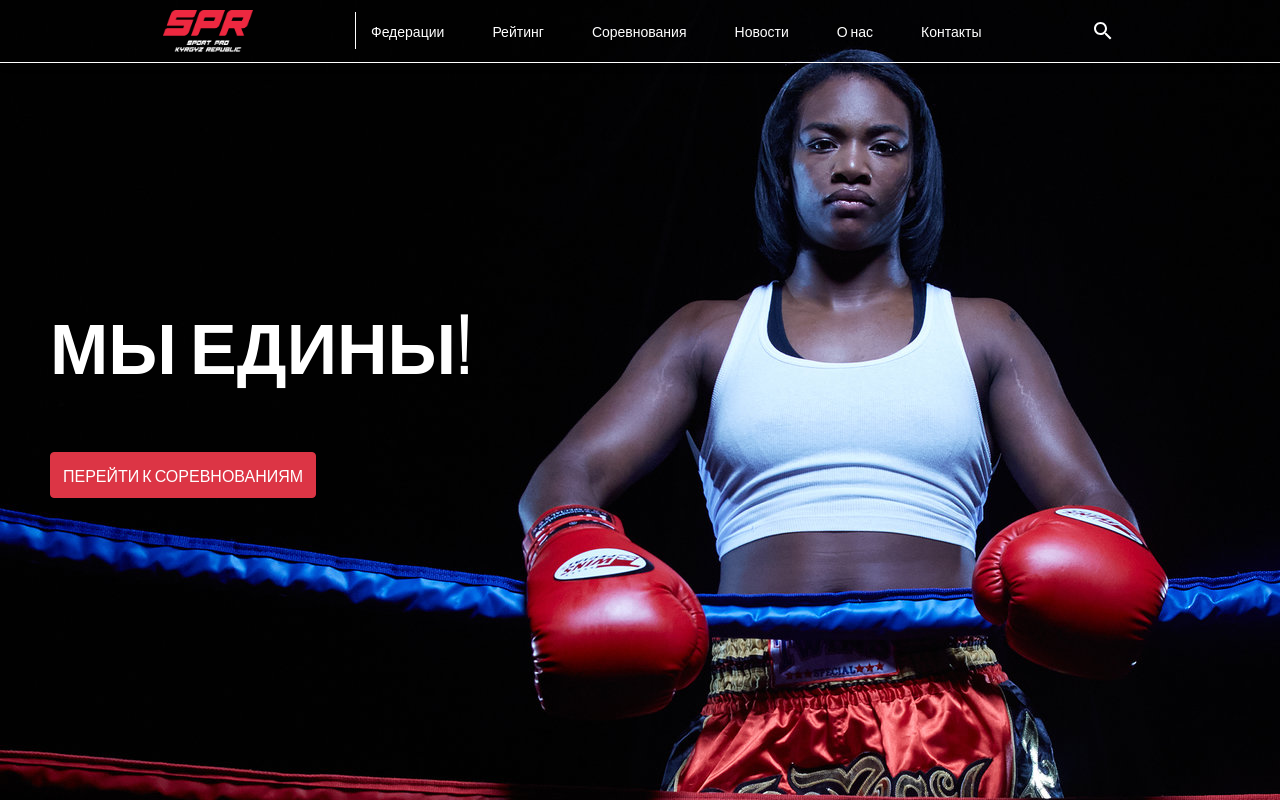
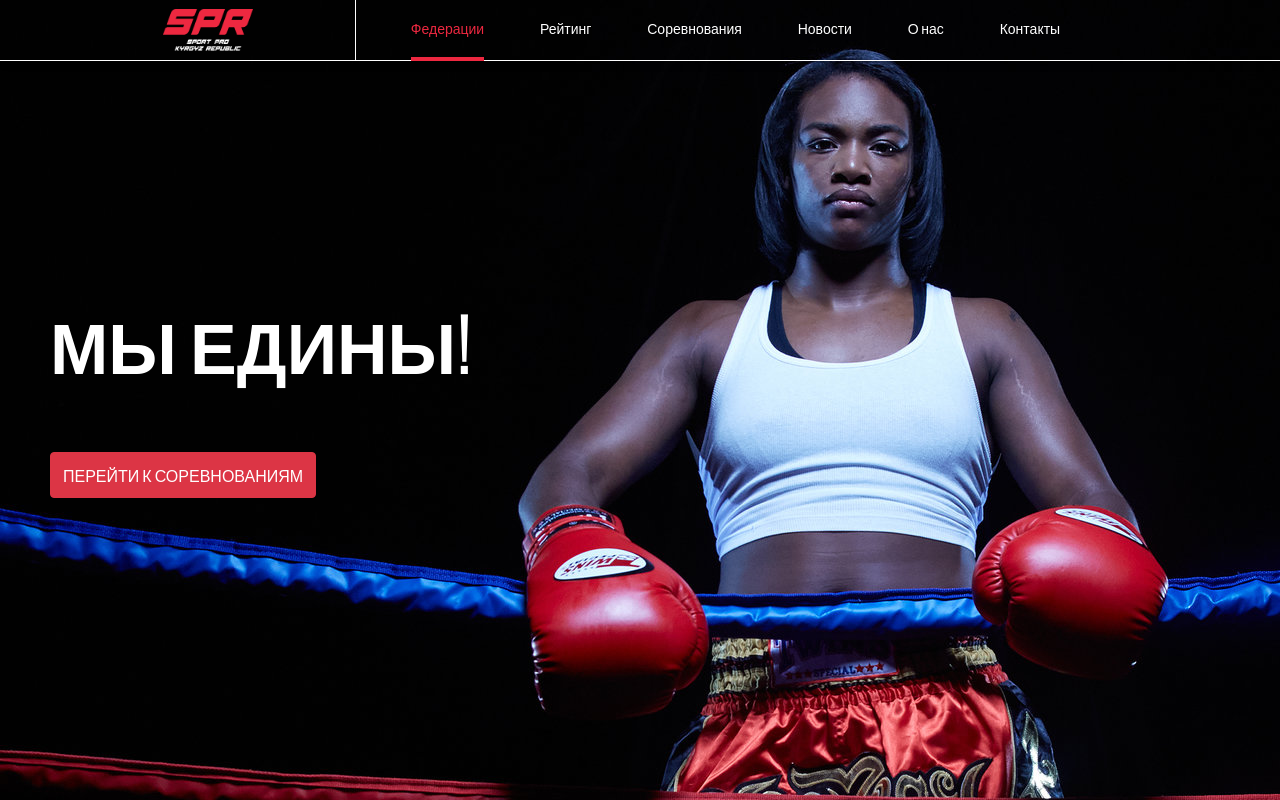
Before and after one commit to sportproteam2/frontend, a React (Create React App) app: page / in a window 1280 px wide. Shown: the top 800 px of the page. Built offline with nearby package versions, Linux system fonts and the light colour scheme.

Commit message:
feat: added active style for topbar selected items

```diff
--- a/package.json
+++ b/package.json
@@ -11,11 +11,11 @@
     "react-dom": "^17.0.2",
     "react-router-dom": "^5.2.0",
     "react-scripts": "^4.0.3",
-    "web-vitals": "^1.1.2"
+    "web-vitals": "^1.1.2start"
   },
   "scripts": {
     "dev": "react-scripts start",
-    "start": "serve -s build",
+    "start": "react-scripts start",
     "build": "react-scripts build",
     "heroku-postbuild": "npm run build"
   },
@@ -40,6 +40,7 @@
   "devDependencies": {
     "@material-ui/core": "^4.11.4",
     "@material-ui/icons": "^4.11.2",
+    "prop-types": "^15.7.2",
     "react": "^17.0.2",
     "reactstrap": "^8.9.0"
   }
--- a/src/assets/styles/FooterStyle.js
+++ b/src/assets/styles/FooterStyle.js
@@ -31,8 +31,8 @@ const footerStyle = {
         textTransform: 'uppercase'
     },
     footer_column_anchor: {
-        textDecoration: 'none',
-        color: 'white'
+        textDecoration: 'none !important',
+        color: 'white !important'
     },
     footer_column_text: {
         color: 'white',
--- a/src/assets/styles/HeaderStyle.js
+++ b/src/assets/styles/HeaderStyle.js
@@ -12,8 +12,7 @@ const headerStyle = {
         color: 'black !important'
     },
     appBar_container: {
-        display: 'flex',
-        alignItems: 'center'
+        display: 'flex'
     },
     appBar_logo_wrapper: {
         display: 'flex',
@@ -21,11 +20,11 @@ const headerStyle = {
         alignItems: 'center'
     },
     appBar_logo: {
-        margin: '10px 10px 10px 0px',
+        margin: '9px 9px 9px 0px',
         width: '90px'
     },
     appBar_menu: {
-        height: 'auto',
+        maxHeight: 'inherit !important',
         borderLeft: 'solid 1px'
     },
     appBar_icon_wrapper: {
@@ -35,26 +34,33 @@ const headerStyle = {
     },
     list: {
         display: 'flex',
-        justifyContent: 'space-between',
-        alignItems: 'center',
+        justifyContent: 'space-evenly',
         fontSize: '14px',
-        margin: '0',
+        marginTop: '1px',
         listStyle: 'none',
         color: 'inherit'
     },
     listItem: {
         display: 'block',
         width: 'auto',
-        margin: '0',
-        padding: '0'
+        margin: '0'
     },
     listItem_anchor: {
-        textDecoration: 'none',
-        color: 'white'
+        paddingTop: '20px',
+        paddingBottom: '19px',
+        textDecoration: 'none !important',
+        color: 'white !important'
     },
     listItem_anchor2: {
-        textDecoration: 'none',
-        color: 'black'
+        paddingTop: '20px',
+        paddingBottom: '19px',
+        textDecoration: 'none !important',
+        color: 'black !important'
+    },
+    listItem_active: {
+        color: '#ED2840 !important',
+        borderBottom: 'solid 4px #ED2840',
+        textDecoration: 'none !important',
     },
     listItemText: {
         color: 'white',
--- a/src/components/Header/Header.js
+++ b/src/components/Header/Header.js
@@ -1,27 +1,31 @@
 import React, {useEffect, useState} from "react";
-import {Link} from "react-router-dom";
+import {NavLink} from "react-router-dom";
 import styles from "../../assets/styles/HeaderStyle";
 import {makeStyles} from "@material-ui/core/styles";
 import AppBar from "@material-ui/core/AppBar"
 import {Col, Container, Row} from 'react-bootstrap';
 import {List, ListItem} from '@material-ui/core';
-import logo from '../../assets/img/logo_light.png'
+import logo1 from '../../assets/img/logo_light.png'
+import logo2 from '../../assets/img/logo.png'
 import headerMenuData from "../../assets/data/HeaderMenuData";
-import SearchIcon from '@material-ui/icons/Search';
 const useStyles = makeStyles(styles);
 
 function Header(){
     const classes = useStyles();
     const [header, setHeader] = useState(classes.appBar);
+    const [logo, setLogo] = useState(logo1);
     const [listItemAnchor, setListItemAnchor] = useState(classes.listItem_anchor);
+
 
     const listenScrollEvent = () => {
         if (window.scrollY < 70){
             setListItemAnchor(classes.listItem_anchor);
             setHeader(classes.appBar);
+            setLogo(logo1);
         } else {
             setListItemAnchor(classes.listItem_anchor2);
             setHeader(classes.appBar2);
+            setLogo(logo2);
         }
     }
 
@@ -34,7 +38,7 @@ function Header(){
 
     const headerMenuTab = headerMenuData.map( link =>
         <ListItem key={link.id} className={classes.listItem}>
-            <Link to={link.path} className={listItemAnchor}>{link.title}</Link>
+            <NavLink to={link.path} className={listItemAnchor} activeClassName={classes.listItem_active}>{link.title}</NavLink>
         </ListItem>);
 
     return (
@@ -45,17 +49,10 @@ function Header(){
                         <Col sm={3} className={classes.appBar_logo_wrapper}>
                             <img src={logo} alt="logo" className={classes.appBar_logo}/>
                         </Col>
-                        <Col sm={9} className={classes.appBar_menu}>
-                            <Row>
-                                <Col sm={9} >
-                                    <List className={classes.list}>
-                                        {headerMenuTab}
-                                    </List>
-                                </Col>
-                                <Col sm={3} className={classes.appBar_icon_wrapper}>
-                                    <SearchIcon/>
-                                </Col>
-                            </Row>
+                        <Col sm={8} className={classes.appBar_menu}>
+                             <List className={classes.list}>
+                                 {headerMenuTab}
+                             </List>
                         </Col>
                     </Row>
                 </Container>
```
Also changed, not shown: 1 other file (tests, documents, lock files or other folders).
